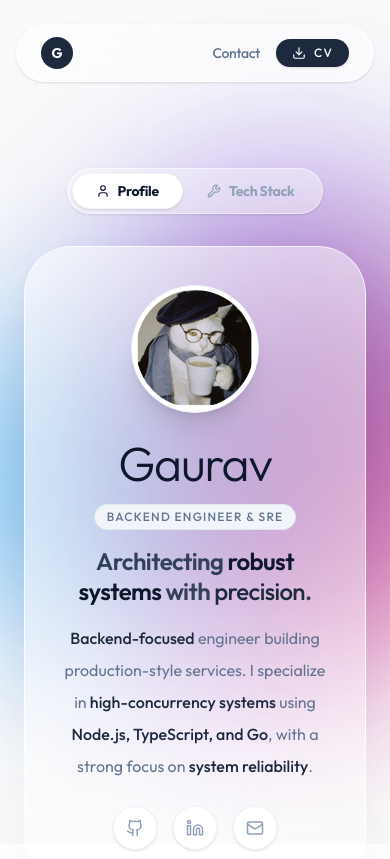
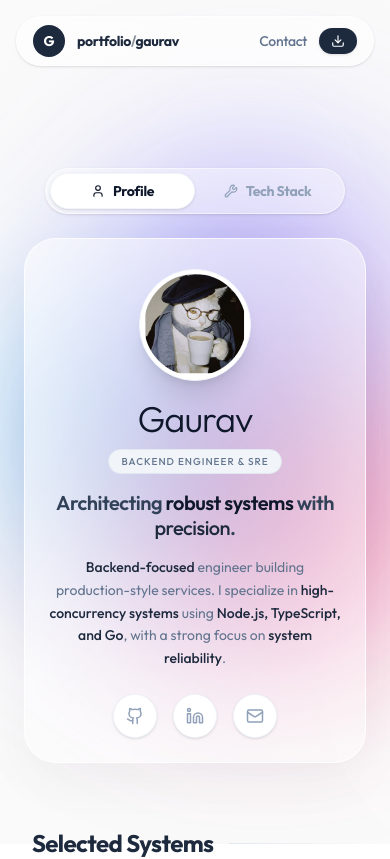
Before and after one commit to ravdreamin/Portfolio, a React (Vite) app: page / in a window 390 px wide. Shown: the top 859 px of the page. Built offline with nearby package versions, Linux system fonts and the light colour scheme.

Commit message:
fix mobile breakout of card

```diff
--- a/src/App.jsx
+++ b/src/App.jsx
@@ -177,22 +177,22 @@ const SlimeBackground = () => {
         <motion.div
           animate={{ x: [-40, 40, -40], y: [-30, 30, -30], scale: [1, 1.2, 1] }}
           transition={{ duration: 10, repeat: Infinity, ease: "easeInOut" }}
-          className="absolute top-[20%] left-[25%] w-[320px] h-[320px] bg-indigo-600/50 rounded-full mix-blend-multiply"
+          className="absolute top-[20%] left-[25%] w-[60vw] h-[60vw] md:w-[320px] md:h-[320px] bg-indigo-600/50 rounded-full mix-blend-multiply"
         />
         <motion.div
           animate={{ x: [40, -40, 40], y: [30, -30, 30], scale: [1.2, 0.9, 1.2] }}
           transition={{ duration: 12, repeat: Infinity, ease: "easeInOut" }}
-          className="absolute top-[40%] right-[25%] w-[350px] h-[350px] bg-sky-500/50 rounded-full mix-blend-multiply"
+          className="absolute top-[40%] right-[25%] w-[65vw] h-[65vw] md:w-[350px] md:h-[350px] bg-sky-500/50 rounded-full mix-blend-multiply"
         />
         <motion.div
           animate={{ y: [60, -60, 60], scale: [1, 1.3, 1] }}
           transition={{ duration: 15, repeat: Infinity, ease: "easeInOut" }}
-          className="absolute bottom-[20%] left-[40%] w-[330px] h-[330px] bg-rose-500/50 rounded-full mix-blend-multiply"
+          className="absolute bottom-[20%] left-[40%] w-[60vw] h-[60vw] md:w-[330px] md:h-[330px] bg-rose-500/50 rounded-full mix-blend-multiply"
         />
         <motion.div
           animate={{ x: [-50, 50, -50], scale: [0.9, 1.1, 0.9] }}
           transition={{ duration: 18, repeat: Infinity, ease: "easeInOut" }}
-          className="absolute top-[50%] left-[20%] w-[280px] h-[280px] bg-violet-600/40 rounded-full mix-blend-multiply"
+          className="absolute top-[50%] left-[20%] w-[55vw] h-[55vw] md:w-[280px] md:h-[280px] bg-violet-600/40 rounded-full mix-blend-multiply"
         />
       </div>
 
@@ -257,11 +257,11 @@ const FloatingCard = ({ children, className, delay = 0 }) => {
 
 // 5. NAVBAR
 const Navbar = () => (
-  <nav className="fixed top-0 left-0 right-0 z-50 flex justify-center pt-6 px-4 pointer-events-none">
+  <nav className="fixed top-0 left-0 right-0 z-50 flex justify-center pt-4 sm:pt-6 px-4 pointer-events-none">
     <motion.div
       initial={{ y: -100, opacity: 0 }}
       animate={{ y: 0, opacity: 1 }}
-      className="pointer-events-auto w-full max-w-5xl flex items-center justify-between bg-white/60 backdrop-blur-xl border border-white/50 rounded-full px-6 py-3 shadow-sm"
+      className="pointer-events-auto w-full max-w-5xl flex items-center justify-between bg-white/60 backdrop-blur-xl border border-white/50 rounded-full px-4 sm:px-6 py-2 sm:py-3 shadow-sm"
     >
       <div className="flex items-center gap-3">
         <motion.div
@@ -271,20 +271,20 @@ const Navbar = () => (
         >
           G
         </motion.div>
-        <div className="text-slate-800 font-bold text-sm tracking-tight hidden sm:block">
-          portfolio/gaurav
+        <div className="text-slate-800 font-bold text-sm tracking-tight block">
+          portfolio<span className="opacity-50">/</span>gaurav
         </div>
       </div>
-      <div className="flex items-center gap-4">
+      <div className="flex items-center gap-3 sm:gap-4">
         <a href="#contact" className="text-sm font-medium tracking-tight text-slate-500 hover:text-slate-900 transition-colors">Contact</a>
         <motion.a
           whileHover={{ scale: 1.05, backgroundColor: "#0f172a" }}
           whileTap={{ scale: 0.95 }}
           href="#"
-          className="px-4 py-1.5 bg-slate-800 text-white rounded-full text-xs font-medium tracking-widest hover:bg-slate-900 transition-colors flex items-center gap-2 shadow-sm"
+          className="px-3 sm:px-4 py-1.5 bg-slate-800 text-white rounded-full text-xs font-medium tracking-widest hover:bg-slate-900 transition-colors flex items-center gap-2 shadow-sm"
           title="Download CV"
         >
-          <Download size={14} /> CV
+          <Download size={14} /> <span className="hidden sm:inline">CV</span>
         </motion.a>
       </div>
     </motion.div>
@@ -294,21 +294,22 @@ const Navbar = () => (
 const TechCategory = ({ category }) => {
   const Icon = category.icon;
   return (
-    <div className="backdrop-blur-[20px] backdrop-saturate-[150%] bg-white/40 border border-white/60 rounded-3xl p-6 shadow-sm h-full relative overflow-hidden group/tech">
+    <div className="backdrop-blur-[20px] backdrop-saturate-[150%] bg-white/40 border border-white/60 rounded-3xl p-4 sm:p-6 shadow-sm h-full relative overflow-hidden group/tech">
       <div className="absolute inset-0 bg-gradient-to-br from-white/20 to-transparent pointer-events-none" />
-      <div className="flex items-center gap-2 mb-6 relative z-10">
+      <div className="flex items-center gap-2 mb-4 sm:mb-6 relative z-10">
         <div className="p-1.5 bg-white/80 rounded-lg shadow-sm text-slate-400">
           <Icon size={16} />
         </div>
         <h4 className="text-[10px] font-bold text-slate-400 uppercase tracking-[0.2em]">{category.category}</h4>
       </div>
-      <div className="flex flex-wrap gap-x-6 gap-y-8 items-center justify-start px-2 relative z-10">
+      <div className="flex flex-wrap gap-x-4 sm:gap-x-6 gap-y-6 sm:gap-y-8 items-center justify-start px-1 sm:px-2 relative z-10">
         {category.items.map((item) => (
           <motion.div
             key={item.name}
             className="group relative flex flex-col items-center"
             whileHover="hover"
             initial="initial"
+            whileTap="hover"
           >
             <motion.div
               variants={{
@@ -317,7 +318,7 @@ const TechCategory = ({ category }) => {
               transition={{ type: "spring", stiffness: 300, damping: 20 }}
               className="w-10 h-10 flex items-center justify-center transition-all duration-300"
             >
-              <img src={item.icon} alt={item.name} className="w-9 h-9 object-contain" />
+              <img src={item.icon} alt={item.name} className="w-8 h-8 sm:w-9 sm:h-9 object-contain" />
             </motion.div>
 
             <motion.span
@@ -339,16 +340,42 @@ const TechCategory = ({ category }) => {
 // 6. MAIN HUB
 const InteractiveHub = () => {
   const [activeTab, setActiveTab] = useState('bio');
+  const [containerHeight, setContainerHeight] = useState('auto');
+  const bioRef = useRef(null);
+  const stackRef = useRef(null);
+
+  useEffect(() => {
+    // Update container height based on active tab
+    const updateHeight = () => {
+      if (activeTab === 'bio' && bioRef.current) {
+        setContainerHeight(bioRef.current.offsetHeight);
+      } else if (activeTab === 'stack' && stackRef.current) {
+        setContainerHeight(stackRef.current.offsetHeight);
+      }
+    };
+
+    // Initial update
+    updateHeight();
+
+    // Re-calculate on resize
+    window.addEventListener('resize', updateHeight);
+    // Also use a timeout to let animations/rendering settle
+    const tm = setTimeout(updateHeight, 100);
+    return () => {
+      window.removeEventListener('resize', updateHeight);
+      clearTimeout(tm);
+    };
+  }, [activeTab]);
 
   return (
     <motion.div
       variants={containerVariants}
       initial="hidden"
       animate="visible"
-      className="w-full max-w-4xl mx-auto mb-20 relative z-10"
+      className="w-full max-w-4xl mx-auto mb-16 sm:mb-20 relative z-10"
     >
-      <motion.div variants={itemVariants} className="flex justify-center mb-8">
-        <div className="flex p-1 bg-white/40 backdrop-blur-md rounded-full border border-white/50 shadow-sm">
+      <motion.div variants={itemVariants} className="flex justify-center mb-6 sm:mb-8">
+        <div className="flex p-1 bg-white/40 backdrop-blur-md rounded-full border border-white/50 shadow-sm overflow-hidden w-full max-w-[300px] sm:w-auto">
           {[
             { id: 'bio', label: 'Profile', icon: User },
             { id: 'stack', label: 'Tech Stack', icon: Wrench }
@@ -356,7 +383,7 @@ const InteractiveHub = () => {
             <button
               key={tab.id}
               onClick={() => setActiveTab(tab.id)}
-              className={`relative px-6 py-2 rounded-full text-sm font-bold tracking-tight transition-all duration-300 outline-none flex items-center gap-2
+              className={`relative flex-1 sm:flex-none px-4 sm:px-6 py-2 rounded-full text-sm font-bold tracking-tight transition-all duration-300 outline-none flex items-center justify-center gap-2
                 ${activeTab === tab.id ? 'text-slate-900' : 'text-slate-400 hover:text-slate-600'}`}
             >
               {activeTab === tab.id && (
@@ -378,6 +405,7 @@ const InteractiveHub = () => {
         <motion.div
           animate={{
             rotateY: activeTab === 'stack' ? 180 : 0,
+            height: containerHeight
           }}
           transition={{
             duration: 0.8,
@@ -390,21 +418,23 @@ const InteractiveHub = () => {
         >
           {/* FRONT SIDE: Profile */}
           <div
+            ref={bioRef}
             style={{
               backfaceVisibility: "hidden",
               WebkitBackfaceVisibility: "hidden",
             }}
-            className={activeTab === 'stack' ? 'pointer-events-none' : ''}
+            className="absolute top-0 left-0 w-full"
+            aria-hidden={activeTab === 'stack'}
           >
-            <div className="bg-white/40 backdrop-blur-[32px] backdrop-saturate-[200%] border border-white/80 rounded-[3rem] p-8 md:p-12 shadow-[0_20px_50px_rgba(0,0,0,0.04)] relative overflow-hidden">
+            <div className="bg-white/40 backdrop-blur-[32px] backdrop-saturate-[200%] border border-white/80 rounded-[2rem] sm:rounded-[3rem] p-6 sm:p-8 md:p-12 shadow-[0_20px_50px_rgba(0,0,0,0.04)] relative overflow-hidden">
               <div className="absolute inset-0 bg-gradient-to-br from-white/30 to-transparent pointer-events-none" />
-              <div className="flex flex-col md:flex-row gap-8 items-center relative z-10">
+              <div className="flex flex-col md:flex-row gap-6 sm:gap-8 items-center relative z-10">
                 <div className="relative shrink-0 group">
                   <motion.div
                     animate={{ y: [-6, 6, -6] }}
                     transition={{ duration: 4, repeat: Infinity, ease: "easeInOut" }}
                     whileHover={{ scale: 1.05, rotate: 3 }}
-                    className="w-32 h-32 md:w-40 md:h-40 rounded-full p-1 bg-white border border-slate-100 shadow-xl overflow-hidden relative z-10"
+                    className="w-28 h-28 sm:w-32 sm:h-32 md:w-40 md:h-40 rounded-full p-1 bg-white border border-slate-100 shadow-xl overflow-hidden relative z-10"
                   >
                     <img src={pfpImage} alt="Profile" className="w-full h-full object-cover rounded-full" />
                   </motion.div>
@@ -413,26 +443,26 @@ const InteractiveHub = () => {
                 <div className="flex-1 text-center md:text-left">
                   <motion.h2
                     initial={{ opacity: 0, y: 10 }} animate={{ opacity: 1, y: 0 }} transition={{ delay: 0.1 }}
-                    className="text-5xl md:text-6xl font-light text-slate-900 mb-4 tracking-tight"
+                    className="text-4xl sm:text-5xl md:text-6xl font-light text-slate-900 mb-2 sm:mb-4 tracking-tight"
                   >
                     {DATA.name}
                   </motion.h2>
                   <motion.div
                     initial={{ opacity: 0, y: 10 }} animate={{ opacity: 1, y: 0 }} transition={{ delay: 0.2 }}
-                    className="inline-block px-3 py-1 mb-4 rounded-full bg-slate-100 border border-slate-200 text-xs font-medium text-slate-500 uppercase tracking-widest"
+                    className="inline-block px-3 py-1 mb-4 rounded-full bg-slate-100 border border-slate-200 text-[10px] sm:text-xs font-medium text-slate-500 uppercase tracking-widest"
                   >
                     {DATA.role}
                   </motion.div>
                   <motion.h3
                     initial={{ opacity: 0, y: 10 }} animate={{ opacity: 1, y: 0 }} transition={{ delay: 0.3 }}
-                    className="text-2xl font-semibold text-slate-700 mb-4 leading-tight tracking-tight"
+                    className="text-xl sm:text-2xl font-semibold text-slate-700 mb-4 leading-tight tracking-tight"
                   >
                     Architecting <span className="text-slate-900">robust systems</span> with <span className="text-slate-800 font-medium">precision</span>.
                   </motion.h3>
 
                   <motion.p
                     initial={{ opacity: 0, y: 10 }} animate={{ opacity: 1, y: 0 }} transition={{ delay: 0.4 }}
-                    className="text-slate-500 leading-loose mb-6 font-normal"
+                    className="text-slate-500 text-sm sm:text-base leading-relaxed sm:leading-loose mb-6 font-normal"
                   >
                     <span className="font-medium text-slate-800">Backend-focused</span> engineer building production-style services. I specialize in <span className="font-medium text-slate-800">high-concurrency systems</span> using <span className="font-medium text-slate-800">Node.js, TypeScript, and Go</span>, with a strong focus on <span className="font-medium text-slate-800">system reliability</span>.
                   </motion.p>
@@ -452,19 +482,16 @@ const InteractiveHub = () => {
 
           {/* BACK SIDE: Tech Stack */}
           <div
+            ref={stackRef}
             style={{
               backfaceVisibility: "hidden",
               WebkitBackfaceVisibility: "hidden",
               transform: "rotateY(180deg)",
-              position: "absolute",
-              top: 0,
-              left: 0,
-              width: "100%",
-              height: "100%"
             }}
-            className={activeTab === 'bio' ? 'pointer-events-none' : ''}
+            className="absolute top-0 left-0 w-full"
+            aria-hidden={activeTab === 'bio'}
           >
-            <div className="bg-white/40 backdrop-blur-[32px] backdrop-saturate-[200%] border border-white/80 rounded-[3rem] p-8 shadow-[0_20px_50px_rgba(0,0,0,0.04)] h-full relative overflow-hidden">
+            <div className="bg-white/40 backdrop-blur-[32px] backdrop-saturate-[200%] border border-white/80 rounded-[2rem] sm:rounded-[3rem] p-6 sm:p-8 shadow-[0_20px_50px_rgba(0,0,0,0.04)] h-full relative overflow-hidden">
               <div className="absolute inset-0 bg-gradient-to-br from-white/30 to-transparent pointer-events-none" />
               <div className="grid grid-cols-1 md:grid-cols-2 gap-4 h-full content-center">
                 {DATA.skills.map((cat, i) => (
@@ -492,7 +519,7 @@ const SocialButton = ({ icon: Icon, href }) => (
     target="_blank"
     rel="noreferrer"
     whileHover={{ scale: 1.15, rotate: 5, color: "#334155", borderColor: "#94a3b8" }}
-    whileTap={{ scale: 0.9 }}
+    whileTap={{ scale: 0.95 }}
     className="p-3 bg-white border border-slate-100 rounded-full text-slate-400 hover:shadow-lg transition-all shadow-sm"
   >
     <Icon size={18} />
@@ -502,7 +529,7 @@ const SocialButton = ({ icon: Icon, href }) => (
 // 7. PROJECT CARD WITH FLOATING ANIMATION
 const ProjectCard = ({ project, index }) => (
   <FloatingCard delay={index * 0.5} className="h-full">
-    <SpotlightCard className="h-full rounded-[2.5rem] p-8 backdrop-blur-[32px] hover:shadow-2xl transition-all duration-500 border-white/40">
+    <SpotlightCard className="h-full rounded-[2rem] sm:rounded-[2.5rem] p-6 sm:p-8 backdrop-blur-[32px] hover:shadow-2xl transition-all duration-500 border-white/40">
       <a href={project.link} target="_blank" className="block h-full flex flex-col relative z-10">
         <div className="flex justify-between items-start mb-6">
           <div className="p-2.5 bg-slate-50 rounded-xl group-hover:bg-slate-100 group-hover:text-slate-900 transition-all duration-300 border border-slate-100">
@@ -527,25 +554,26 @@ const ProjectCard = ({ project, index }) => (
 );
 
 const ContactSection = () => (
-  <section id="contact" className="max-w-4xl mx-auto mb-24 scroll-mt-24">
+  <section id="contact" className="max-w-4xl mx-auto mb-20 sm:mb-24 scroll-mt-24">
     <motion.div
       initial={{ opacity: 0, y: 40 }}
       whileInView={{ opacity: 1, y: 0 }}
       viewport={{ once: true, margin: "-100px" }}
       transition={{ duration: 0.6, ease: "easeOut" }}
-      className="bg-white/30 backdrop-blur-xl border border-white/60 rounded-[2.5rem] p-8 md:p-12 shadow-sm overflow-hidden relative"
+      className="bg-white/30 backdrop-blur-xl border border-white/60 rounded-[2rem] sm:rounded-[2.5rem] p-6 sm:p-8 md:p-12 shadow-sm overflow-hidden relative"
     >
-      <div className="grid md:grid-cols-2 gap-12 relative z-10">
+      <div className="grid md:grid-cols-2 gap-8 md:gap-12 relative z-10">
         <div>
-          <h2 className="text-3xl font-medium text-slate-800 mb-4 tracking-tight">Let's connect.</h2>
-          <p className="text-slate-500 mb-8 leading-relaxed">
+          <h2 className="text-2xl sm:text-3xl font-medium text-slate-800 mb-4 tracking-tight">Let's connect.</h2>
+          <p className="text-slate-500 text-sm sm:text-base mb-8 leading-relaxed">
             I'm always interested in hearing about new projects and opportunities.
           </p>
           <div className="flex flex-col gap-4">
             <motion.a
               href={`tel:${DATA.phoneRaw}`}
               whileHover={{ x: 5 }}
-              className="group flex items-center gap-3 text-slate-500 hover:text-slate-900 transition-colors font-medium"
+              whileTap={{ scale: 0.98 }}
+              className="group flex items-center gap-3 text-slate-500 hover:text-slate-900 transition-colors font-medium text-sm sm:text-base"
             >
               <div className="w-10 h-10 rounded-full bg-white border border-slate-100 flex items-center justify-center shadow-sm group-hover:scale-110 group-hover:bg-slate-50 group-hover:border-slate-200 transition-all">
                 <Phone size={18} />
@@ -555,7 +583,8 @@ const ContactSection = () => (
             <motion.a
               href="mailto:ravcr8r@gmail.com"
               whileHover={{ x: 5 }}
-              className="group flex items-center gap-3 text-slate-500 hover:text-slate-900 transition-colors font-medium"
+              whileTap={{ scale: 0.98 }}
+              className="group flex items-center gap-3 text-slate-500 hover:text-slate-900 transition-colors font-medium text-sm sm:text-base"
             >
               <div className="w-10 h-10 rounded-full bg-white border border-slate-100 flex items-center justify-center shadow-sm group-hover:scale-110 group-hover:bg-slate-50 group-hover:border-slate-200 transition-all">
                 <Mail size={18} />
@@ -567,7 +596,8 @@ const ContactSection = () => (
               target="_blank"
               rel="noreferrer"
               whileHover={{ x: 5 }}
-              className="group flex items-center gap-3 text-slate-500 hover:text-slate-900 transition-colors font-medium"
+              whileTap={{ scale: 0.98 }}
+              className="group flex items-center gap-3 text-slate-500 hover:text-slate-900 transition-colors font-medium text-sm sm:text-base"
             >
               <div className="w-10 h-10 rounded-full bg-white border border-slate-100 flex items-center justify-center shadow-sm group-hover:scale-110 group-hover:bg-slate-50 group-hover:border-slate-200 transition-all">
                 <Linkedin size={18} />
@@ -590,7 +620,7 @@ const ContactSection = () => (
                 whileFocus={{ scale: 1.01, backgroundColor: "#ffffff" }}
                 type={placeholder === 'Email' ? 'email' : 'text'}
                 placeholder={placeholder}
-                className="w-full px-5 py-3.5 bg-white/50 border border-slate-200 rounded-xl text-slate-800 placeholder:text-slate-400 focus:outline-none focus:ring-2 focus:ring-slate-100 focus:border-slate-300 transition-all hover:bg-white/80"
+                className="w-full px-5 py-3.5 bg-white/50 border border-slate-200 rounded-xl text-slate-800 placeholder:text-slate-400 focus:outline-none focus:ring-2 focus:ring-slate-100 focus:border-slate-300 transition-all hover:bg-white/80 text-sm"
               />
             </motion.div>
           ))}
@@ -604,13 +634,13 @@ const ContactSection = () => (
               whileFocus={{ scale: 1.01, backgroundColor: "#ffffff" }}
               rows={4}
               placeholder="Message"
-              className="w-full px-5 py-3.5 bg-white/50 border border-slate-200 rounded-xl text-slate-800 placeholder:text-slate-400 focus:outline-none focus:ring-2 focus:ring-slate-100 focus:border-slate-300 transition-all resize-none hover:bg-white/80"
+              className="w-full px-5 py-3.5 bg-white/50 border border-slate-200 rounded-xl text-slate-800 placeholder:text-slate-400 focus:outline-none focus:ring-2 focus:ring-slate-100 focus:border-slate-300 transition-all resize-none hover:bg-white/80 text-sm"
             />
           </motion.div>
           <motion.button
             whileHover={{ scale: 1.02 }}
             whileTap={{ scale: 0.98 }}
-            className="w-full py-3.5 bg-slate-800 text-white font-medium rounded-xl hover:bg-slate-700 shadow-lg shadow-slate-400/20 flex items-center justify-center gap-2"
+            className="w-full py-3.5 bg-slate-800 text-white font-medium rounded-xl hover:bg-slate-700 shadow-lg shadow-slate-400/20 flex items-center justify-center gap-2 text-sm"
           >
             <Send size={18} /> Send Message
           </motion.button>
```
Also changed, not shown: 6 other files (tests, documents, lock files or other folders).
